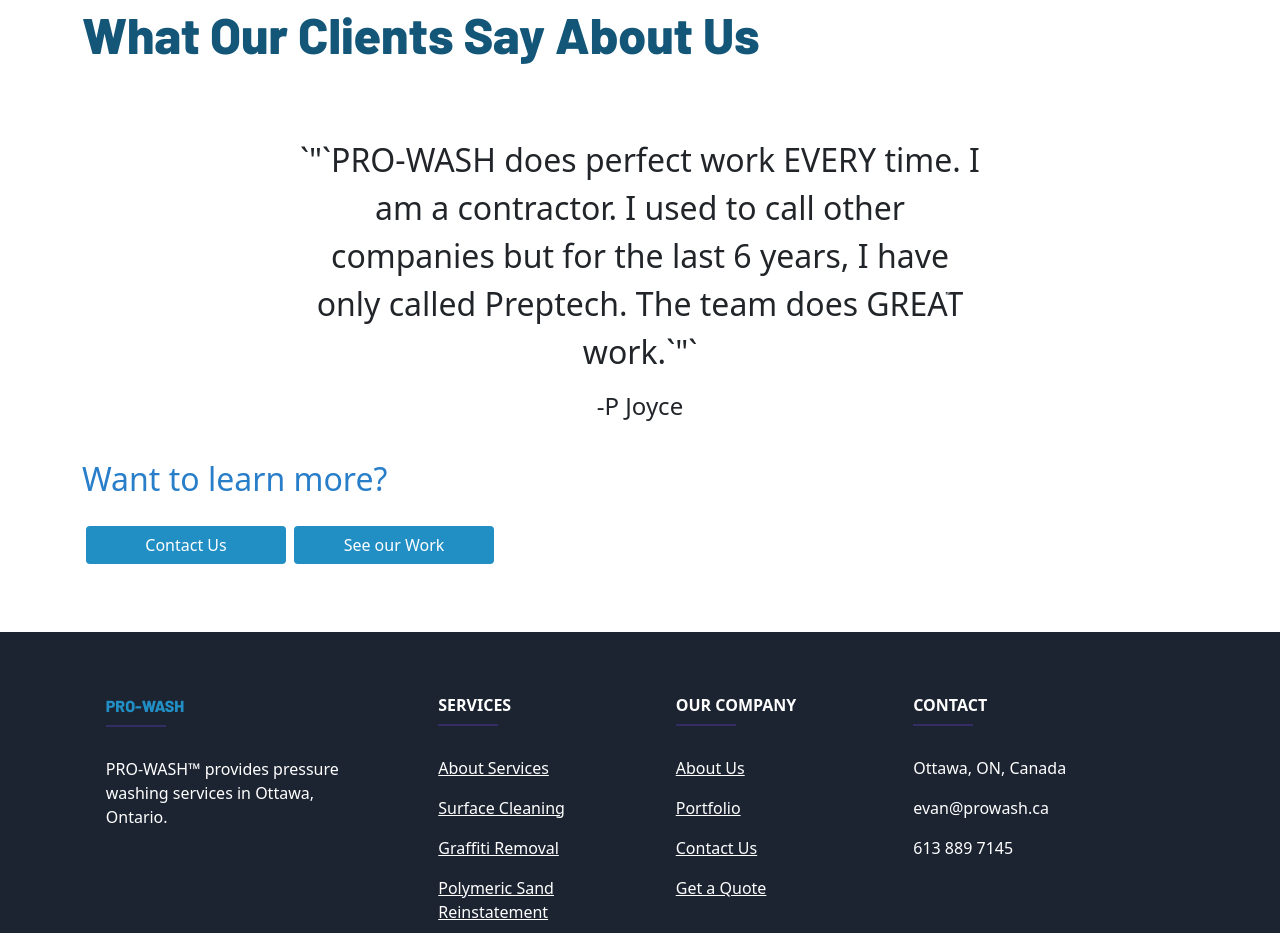
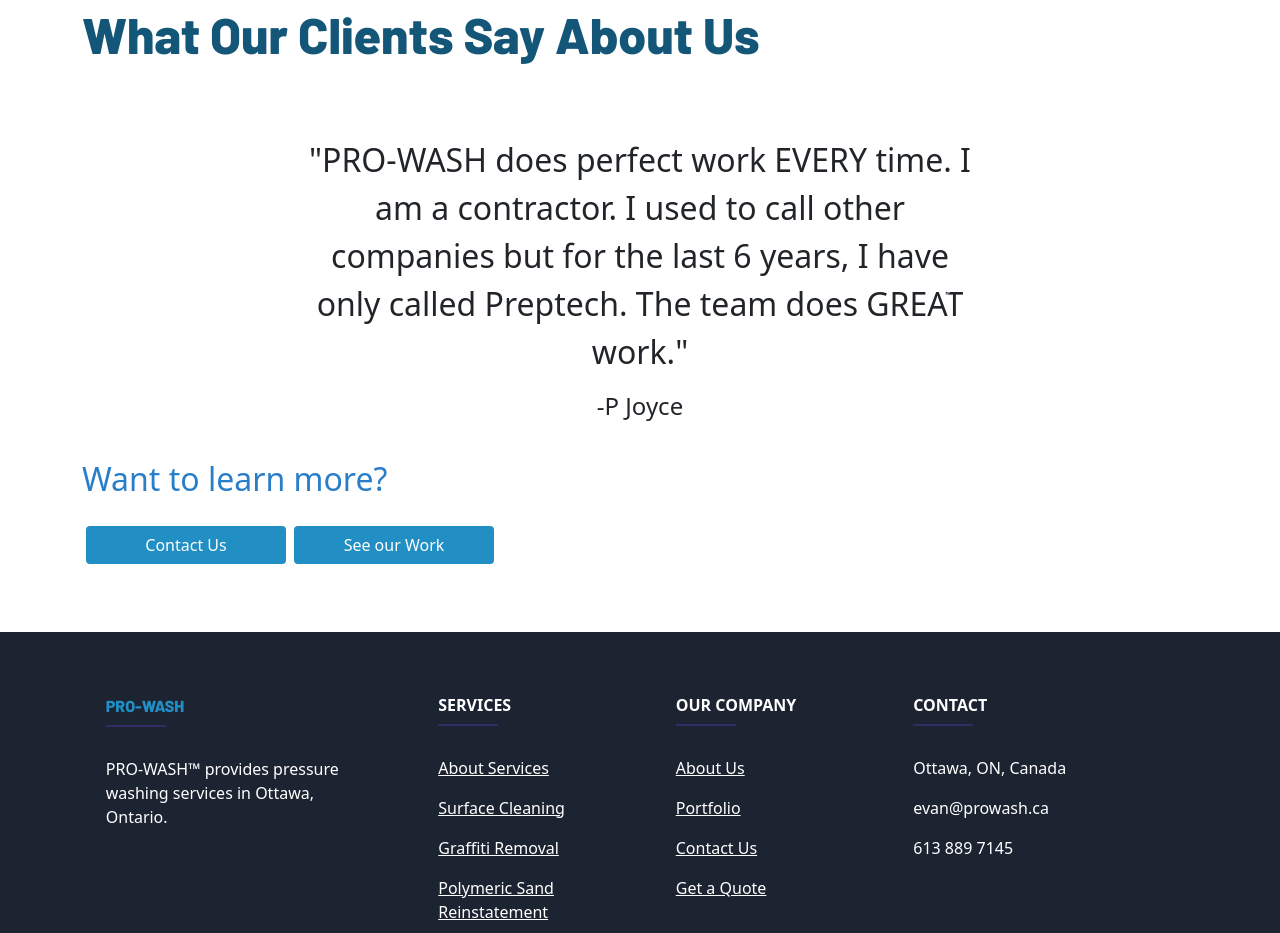
Before and after one commit to isgrwl/pro-wash-site, a Next.js app: page / in a window 1280 px wide. Shown: the part 1720-2653 px from the top of the page. Built offline with nearby package versions, Linux system fonts and the light colour scheme.

Commit message:
fixed weird quotes

```diff
--- a/pages/index.js
+++ b/pages/index.js
@@ -107,24 +107,24 @@
                 <div className="carousel-inner">
                   <div className="carousel-item active">
                     <p>
-                      `&quot;`PRO-WASH does perfect work EVERY time. I am a
+                      &quot;PRO-WASH does perfect work EVERY time. I am a
                       contractor. I used to call other companies but for the
                       last 6 years, I have only called Preptech. The team does
-                      GREAT work.`&quot;`
+                      GREAT work.&quot;
                     </p>
                     <h4>-P Joyce</h4>
                   </div>
                   <div className="carousel-item">
                     <p>
-                      `&quot;`Preptech did fast work. The job was done well and
-                      the price was good. I am happy.`&quot;`
+                      &quot;Preptech did fast work. The job was done well and
+                      the price was good. I am happy.&quot;
                     </p>
                     <h4>-Amanda Chen</h4>
                   </div>
                   <div className="carousel-item">
                     <p>
-                      `&quot;`Arrived on the promised day and finished the work
-                      before the deadline, without disturbing our work.`&quot;`
+                      &quot;Arrived on the promised day and finished the work
+                      before the deadline, without disturbing our work.&quot;
                     </p>
                     <h4>-Marc Bonnett</h4>
                   </div>
```
